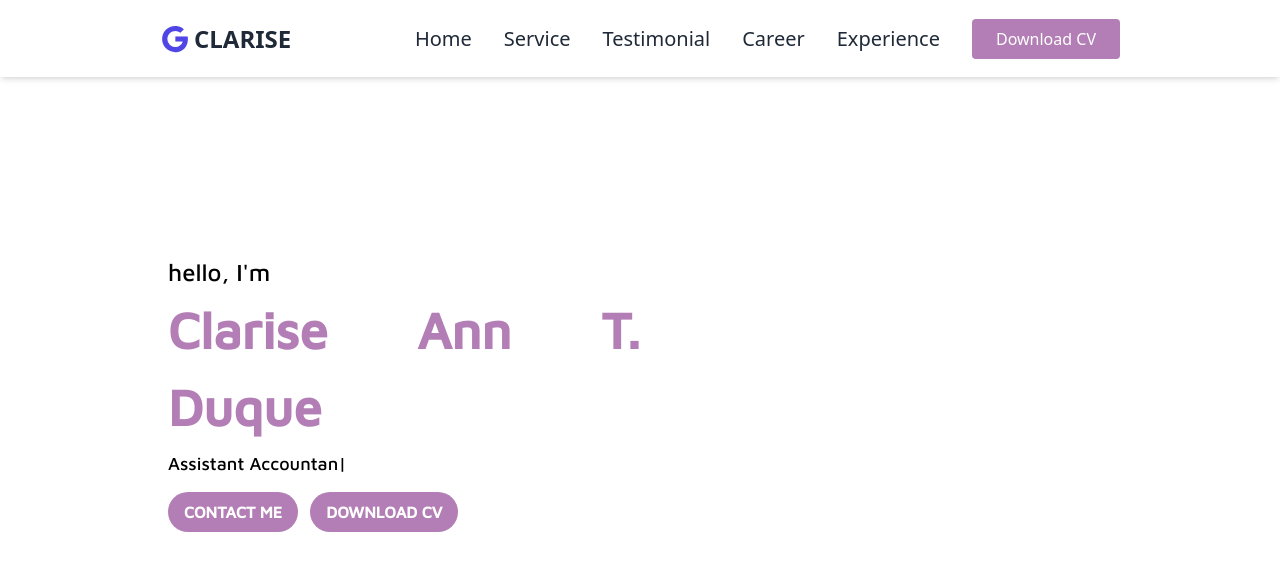
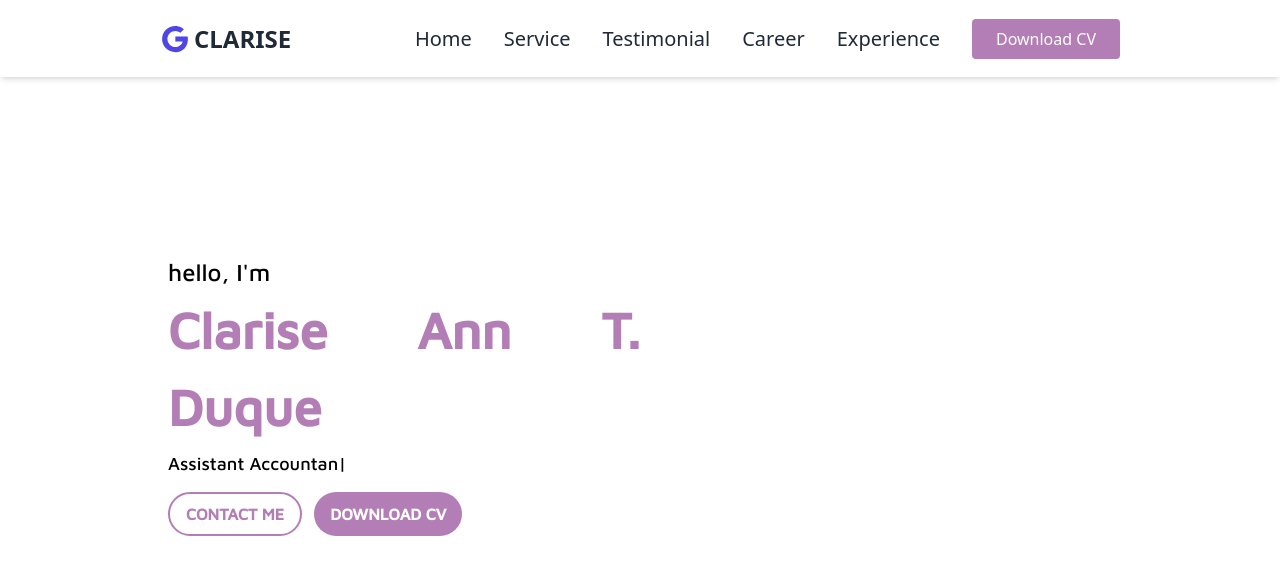
Before and after one commit to patrickeugenesacueza/Clarise-Portfolio, a React (Create React App) app in the folder portfolio/: page / in a window 1280 px wide. Shown: the top 574 px of the page. Built offline with nearby package versions, Linux system fonts and the light colour scheme.

Commit message:
Update: HeroSection/ Contact Me button color theme changes

```diff
--- a/portfolio/src/components/pages/HeroSection.js
+++ b/portfolio/src/components/pages/HeroSection.js
@@ -24,7 +24,7 @@ export default function HeroSection(){
             repeat={Infinity}
           />
           <div className="flex">
-            <button className="px-4 py-2 bg-[#b37eb5] mt-3.5 font-bold font-maven text-[#fff] rounded-3xl mx-auto md:mx-0 md:mr-3 ">
+            <button className="px-4 py-2 bg-[#fff] mt-3.5 font-bold font-maven text-[#b37eb5] border-2 border-[#b37eb5] border- rounded-3xl mx-auto md:mx-0 md:mr-3 ">
               CONTACT ME
             </button>
             <button className="px-4 py-2 bg-[#b37eb5] mt-3.5 font-bold font-maven text-[#fff] rounded-3xl mx-auto md:mx-0">
```
